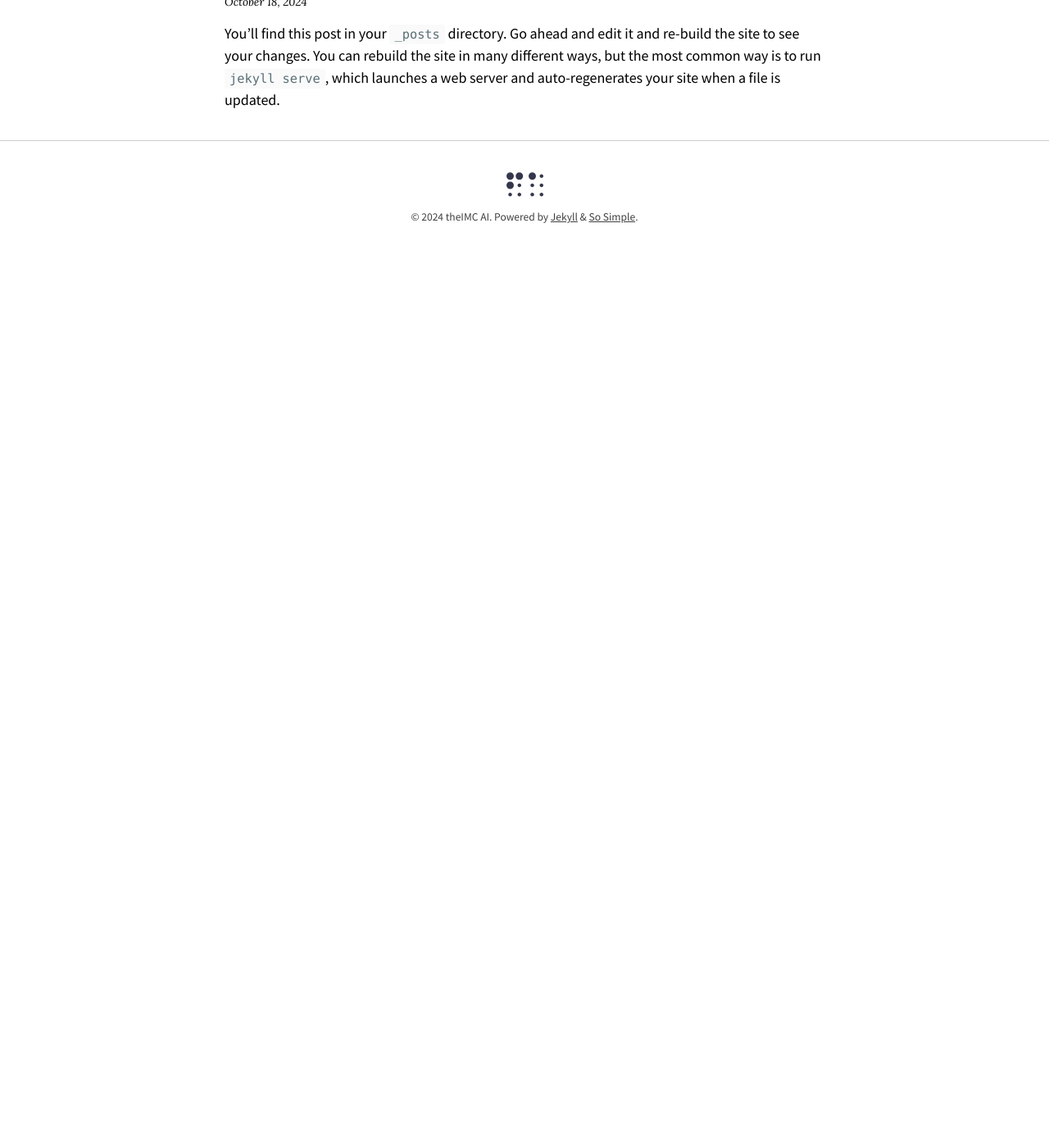
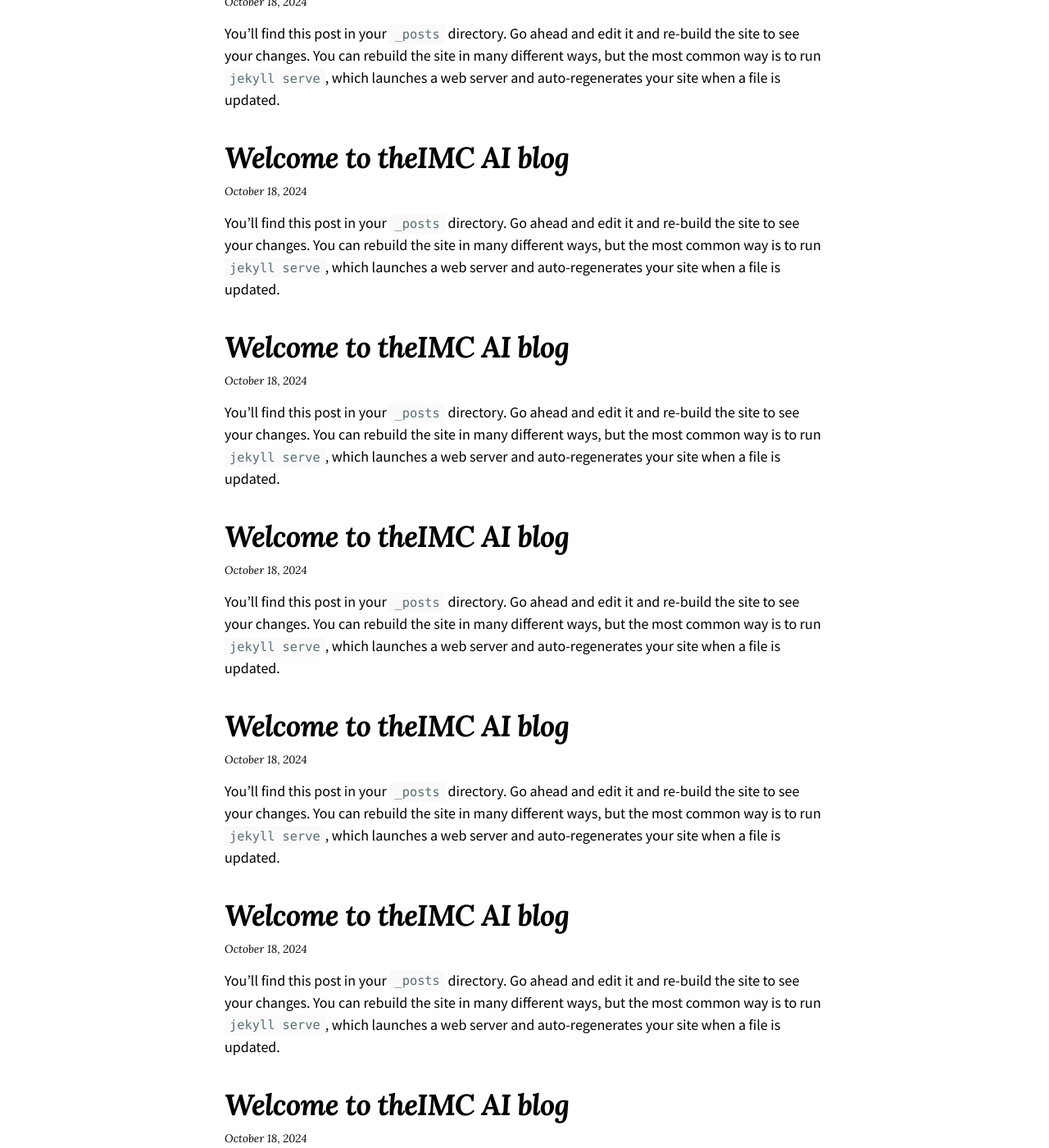
Before and after one commit to hjjson/hjjson.github.io, a Jekyll site: the page built from index.md, in a window 1280 px wide and 1400 px high, scrolled down 254 px. Shown: the whole window at 82% size. Built offline with Jekyll 4.4.1, drawn with Linux system fonts in a browser that asks for light colours; nearby versions of some CDN libraries; the list of posts is cut into pages by our own code; before the commit the page ends 900 px from its top, so only the background shows below that; some of the changed text lies outside the part shown.

```diff
--- a/_config.yml
+++ b/_config.yml
@@ -51,8 +51,8 @@ feed:
   path: atom.xml
 
 # Pagination - https://jekyllrb.com/docs/pagination/
-# paginate: 10
-# paginate_path: /page:num/
+paginate: 5
+paginate_path: /page:num/
 
 # Search
 search_full_content: true #false # can have performance implications for large sites
--- /dev/null
+++ b/_posts/2024-10-18-welcome-to-jekyll copy 2.markdown
@@ -0,0 +1,32 @@
+---
+layout: post
+title:  "Welcome to theIMC AI blog"
+date:   2024-10-18 10:41:26 +0900
+categories: jekyll update
+---
+
+You’ll find this post in your `_posts` directory. Go ahead and edit it and re-build the site to see your changes. You can rebuild the site in many different ways, but the most common way is to run `jekyll serve`, which launches a web server and auto-regenerates your site when a file is updated.
+
+Jekyll requires blog post files to be named according to the following format:
+
+`YEAR-MONTH-DAY-title.MARKUP`
+
+Where `YEAR` is a four-digit number, `MONTH` and `DAY` are both two-digit numbers, and `MARKUP` is the file extension representing the format used in the file. After that, include the necessary front matter. Take a look at the source for this post to get an idea about how it works.
+
+Jekyll also offers powerful support for code snippets:
+
+{% highlight ruby %}
+def print_hi(name)
+  puts "Hi, #{name}"
+end
+print_hi('Tom')
+#=> prints 'Hi, Tom' to STDOUT.
+{% endhighlight %}
+
+Check out the [Jekyll docs][jekyll-docs] for more info on how to get the most out of Jekyll. File all bugs/feature requests at [Jekyll’s GitHub repo][jekyll-gh]. If you have questions, you can ask them on [Jekyll Talk][jekyll-talk].
+
+![image-left]({{ '/images/theimc.png' | relative_url }})
+
+[jekyll-docs]: https://jekyllrb.com/docs/home
+[jekyll-gh]:   https://github.com/jekyll/jekyll
+[jekyll-talk]: https://talk.jekyllrb.com/
--- /dev/null
+++ b/_posts/2024-10-18-welcome-to-jekyll copy 3.markdown
@@ -0,0 +1,32 @@
+---
+layout: post
+title:  "Welcome to theIMC AI blog"
+date:   2024-10-18 10:41:26 +0900
+categories: jekyll update
+---
+
+You’ll find this post in your `_posts` directory. Go ahead and edit it and re-build the site to see your changes. You can rebuild the site in many different ways, but the most common way is to run `jekyll serve`, which launches a web server and auto-regenerates your site when a file is updated.
+
+Jekyll requires blog post files to be named according to the following format:
+
+`YEAR-MONTH-DAY-title.MARKUP`
+
+Where `YEAR` is a four-digit number, `MONTH` and `DAY` are both two-digit numbers, and `MARKUP` is the file extension representing the format used in the file. After that, include the necessary front matter. Take a look at the source for this post to get an idea about how it works.
+
+Jekyll also offers powerful support for code snippets:
+
+{% highlight ruby %}
+def print_hi(name)
+  puts "Hi, #{name}"
+end
+print_hi('Tom')
+#=> prints 'Hi, Tom' to STDOUT.
+{% endhighlight %}
+
+Check out the [Jekyll docs][jekyll-docs] for more info on how to get the most out of Jekyll. File all bugs/feature requests at [Jekyll’s GitHub repo][jekyll-gh]. If you have questions, you can ask them on [Jekyll Talk][jekyll-talk].
+
+![image-left]({{ '/images/theimc.png' | relative_url }})
+
+[jekyll-docs]: https://jekyllrb.com/docs/home
+[jekyll-gh]:   https://github.com/jekyll/jekyll
+[jekyll-talk]: https://talk.jekyllrb.com/
--- /dev/null
+++ b/_posts/2024-10-18-welcome-to-jekyll copy 4.markdown
@@ -0,0 +1,32 @@
+---
+layout: post
+title:  "Welcome to theIMC AI blog"
+date:   2024-10-18 10:41:26 +0900
+categories: jekyll update
+---
+
+You’ll find this post in your `_posts` directory. Go ahead and edit it and re-build the site to see your changes. You can rebuild the site in many different ways, but the most common way is to run `jekyll serve`, which launches a web server and auto-regenerates your site when a file is updated.
+
+Jekyll requires blog post files to be named according to the following format:
+
+`YEAR-MONTH-DAY-title.MARKUP`
+
+Where `YEAR` is a four-digit number, `MONTH` and `DAY` are both two-digit numbers, and `MARKUP` is the file extension representing the format used in the file. After that, include the necessary front matter. Take a look at the source for this post to get an idea about how it works.
+
+Jekyll also offers powerful support for code snippets:
+
+{% highlight ruby %}
+def print_hi(name)
+  puts "Hi, #{name}"
+end
+print_hi('Tom')
+#=> prints 'Hi, Tom' to STDOUT.
+{% endhighlight %}
+
+Check out the [Jekyll docs][jekyll-docs] for more info on how to get the most out of Jekyll. File all bugs/feature requests at [Jekyll’s GitHub repo][jekyll-gh]. If you have questions, you can ask them on [Jekyll Talk][jekyll-talk].
+
+![image-left]({{ '/images/theimc.png' | relative_url }})
+
+[jekyll-docs]: https://jekyllrb.com/docs/home
+[jekyll-gh]:   https://github.com/jekyll/jekyll
+[jekyll-talk]: https://talk.jekyllrb.com/
--- /dev/null
+++ b/_posts/2024-10-18-welcome-to-jekyll copy 5.markdown
@@ -0,0 +1,32 @@
+---
+layout: post
+title:  "Welcome to theIMC AI blog"
+date:   2024-10-18 10:41:26 +0900
+categories: jekyll update
+---
+
+You’ll find this post in your `_posts` directory. Go ahead and edit it and re-build the site to see your changes. You can rebuild the site in many different ways, but the most common way is to run `jekyll serve`, which launches a web server and auto-regenerates your site when a file is updated.
+
+Jekyll requires blog post files to be named according to the following format:
+
+`YEAR-MONTH-DAY-title.MARKUP`
+
+Where `YEAR` is a four-digit number, `MONTH` and `DAY` are both two-digit numbers, and `MARKUP` is the file extension representing the format used in the file. After that, include the necessary front matter. Take a look at the source for this post to get an idea about how it works.
+
+Jekyll also offers powerful support for code snippets:
+
+{% highlight ruby %}
+def print_hi(name)
+  puts "Hi, #{name}"
+end
+print_hi('Tom')
+#=> prints 'Hi, Tom' to STDOUT.
+{% endhighlight %}
+
+Check out the [Jekyll docs][jekyll-docs] for more info on how to get the most out of Jekyll. File all bugs/feature requests at [Jekyll’s GitHub repo][jekyll-gh]. If you have questions, you can ask them on [Jekyll Talk][jekyll-talk].
+
+![image-left]({{ '/images/theimc.png' | relative_url }})
+
+[jekyll-docs]: https://jekyllrb.com/docs/home
+[jekyll-gh]:   https://github.com/jekyll/jekyll
+[jekyll-talk]: https://talk.jekyllrb.com/
--- /dev/null
+++ b/_posts/2024-10-18-welcome-to-jekyll copy 6.markdown
@@ -0,0 +1,32 @@
+---
+layout: post
+title:  "Welcome to theIMC AI blog"
+date:   2024-10-18 10:41:26 +0900
+categories: jekyll update
+---
+
+You’ll find this post in your `_posts` directory. Go ahead and edit it and re-build the site to see your changes. You can rebuild the site in many different ways, but the most common way is to run `jekyll serve`, which launches a web server and auto-regenerates your site when a file is updated.
+
+Jekyll requires blog post files to be named according to the following format:
+
+`YEAR-MONTH-DAY-title.MARKUP`
+
+Where `YEAR` is a four-digit number, `MONTH` and `DAY` are both two-digit numbers, and `MARKUP` is the file extension representing the format used in the file. After that, include the necessary front matter. Take a look at the source for this post to get an idea about how it works.
+
+Jekyll also offers powerful support for code snippets:
+
+{% highlight ruby %}
+def print_hi(name)
+  puts "Hi, #{name}"
+end
+print_hi('Tom')
+#=> prints 'Hi, Tom' to STDOUT.
+{% endhighlight %}
+
+Check out the [Jekyll docs][jekyll-docs] for more info on how to get the most out of Jekyll. File all bugs/feature requests at [Jekyll’s GitHub repo][jekyll-gh]. If you have questions, you can ask them on [Jekyll Talk][jekyll-talk].
+
+![image-left]({{ '/images/theimc.png' | relative_url }})
+
+[jekyll-docs]: https://jekyllrb.com/docs/home
+[jekyll-gh]:   https://github.com/jekyll/jekyll
+[jekyll-talk]: https://talk.jekyllrb.com/
--- /dev/null
+++ b/_posts/2024-10-18-welcome-to-jekyll copy 7.markdown
@@ -0,0 +1,32 @@
+---
+layout: post
+title:  "Welcome to theIMC AI blog"
+date:   2024-10-18 10:41:26 +0900
+categories: jekyll update
+---
+
+You’ll find this post in your `_posts` directory. Go ahead and edit it and re-build the site to see your changes. You can rebuild the site in many different ways, but the most common way is to run `jekyll serve`, which launches a web server and auto-regenerates your site when a file is updated.
+
+Jekyll requires blog post files to be named according to the following format:
+
+`YEAR-MONTH-DAY-title.MARKUP`
+
+Where `YEAR` is a four-digit number, `MONTH` and `DAY` are both two-digit numbers, and `MARKUP` is the file extension representing the format used in the file. After that, include the necessary front matter. Take a look at the source for this post to get an idea about how it works.
+
+Jekyll also offers powerful support for code snippets:
+
+{% highlight ruby %}
+def print_hi(name)
+  puts "Hi, #{name}"
+end
+print_hi('Tom')
+#=> prints 'Hi, Tom' to STDOUT.
+{% endhighlight %}
+
+Check out the [Jekyll docs][jekyll-docs] for more info on how to get the most out of Jekyll. File all bugs/feature requests at [Jekyll’s GitHub repo][jekyll-gh]. If you have questions, you can ask them on [Jekyll Talk][jekyll-talk].
+
+![image-left]({{ '/images/theimc.png' | relative_url }})
+
+[jekyll-docs]: https://jekyllrb.com/docs/home
+[jekyll-gh]:   https://github.com/jekyll/jekyll
+[jekyll-talk]: https://talk.jekyllrb.com/
--- /dev/null
+++ b/_posts/2024-10-18-welcome-to-jekyll copy 8.markdown
@@ -0,0 +1,32 @@
+---
+layout: post
+title:  "Welcome to theIMC AI blog"
+date:   2024-10-18 10:41:26 +0900
+categories: jekyll update
+---
+
+You’ll find this post in your `_posts` directory. Go ahead and edit it and re-build the site to see your changes. You can rebuild the site in many different ways, but the most common way is to run `jekyll serve`, which launches a web server and auto-regenerates your site when a file is updated.
+
+Jekyll requires blog post files to be named according to the following format:
+
+`YEAR-MONTH-DAY-title.MARKUP`
+
+Where `YEAR` is a four-digit number, `MONTH` and `DAY` are both two-digit numbers, and `MARKUP` is the file extension representing the format used in the file. After that, include the necessary front matter. Take a look at the source for this post to get an idea about how it works.
+
+Jekyll also offers powerful support for code snippets:
+
+{% highlight ruby %}
+def print_hi(name)
+  puts "Hi, #{name}"
+end
+print_hi('Tom')
+#=> prints 'Hi, Tom' to STDOUT.
+{% endhighlight %}
+
+Check out the [Jekyll docs][jekyll-docs] for more info on how to get the most out of Jekyll. File all bugs/feature requests at [Jekyll’s GitHub repo][jekyll-gh]. If you have questions, you can ask them on [Jekyll Talk][jekyll-talk].
+
+![image-left]({{ '/images/theimc.png' | relative_url }})
+
+[jekyll-docs]: https://jekyllrb.com/docs/home
+[jekyll-gh]:   https://github.com/jekyll/jekyll
+[jekyll-talk]: https://talk.jekyllrb.com/
--- /dev/null
+++ b/_posts/2024-10-18-welcome-to-jekyll copy 9.markdown
@@ -0,0 +1,32 @@
+---
+layout: post
+title:  "Welcome to theIMC AI blog"
+date:   2024-10-18 10:41:26 +0900
+categories: jekyll update
+---
+
+You’ll find this post in your `_posts` directory. Go ahead and edit it and re-build the site to see your changes. You can rebuild the site in many different ways, but the most common way is to run `jekyll serve`, which launches a web server and auto-regenerates your site when a file is updated.
+
+Jekyll requires blog post files to be named according to the following format:
+
+`YEAR-MONTH-DAY-title.MARKUP`
+
+Where `YEAR` is a four-digit number, `MONTH` and `DAY` are both two-digit numbers, and `MARKUP` is the file extension representing the format used in the file. After that, include the necessary front matter. Take a look at the source for this post to get an idea about how it works.
+
+Jekyll also offers powerful support for code snippets:
+
+{% highlight ruby %}
+def print_hi(name)
+  puts "Hi, #{name}"
+end
+print_hi('Tom')
+#=> prints 'Hi, Tom' to STDOUT.
+{% endhighlight %}
+
+Check out the [Jekyll docs][jekyll-docs] for more info on how to get the most out of Jekyll. File all bugs/feature requests at [Jekyll’s GitHub repo][jekyll-gh]. If you have questions, you can ask them on [Jekyll Talk][jekyll-talk].
+
+![image-left]({{ '/images/theimc.png' | relative_url }})
+
+[jekyll-docs]: https://jekyllrb.com/docs/home
+[jekyll-gh]:   https://github.com/jekyll/jekyll
+[jekyll-talk]: https://talk.jekyllrb.com/
--- /dev/null
+++ b/_posts/2024-10-18-welcome-to-jekyll copy.markdown
@@ -0,0 +1,32 @@
+---
+layout: post
+title:  "Welcome to theIMC AI blog"
+date:   2024-10-18 10:41:26 +0900
+categories: jekyll update
+---
+
+You’ll find this post in your `_posts` directory. Go ahead and edit it and re-build the site to see your changes. You can rebuild the site in many different ways, but the most common way is to run `jekyll serve`, which launches a web server and auto-regenerates your site when a file is updated.
+
+Jekyll requires blog post files to be named according to the following format:
+
+`YEAR-MONTH-DAY-title.MARKUP`
+
+Where `YEAR` is a four-digit number, `MONTH` and `DAY` are both two-digit numbers, and `MARKUP` is the file extension representing the format used in the file. After that, include the necessary front matter. Take a look at the source for this post to get an idea about how it works.
+
+Jekyll also offers powerful support for code snippets:
+
+{% highlight ruby %}
+def print_hi(name)
+  puts "Hi, #{name}"
+end
+print_hi('Tom')
+#=> prints 'Hi, Tom' to STDOUT.
+{% endhighlight %}
+
+Check out the [Jekyll docs][jekyll-docs] for more info on how to get the most out of Jekyll. File all bugs/feature requests at [Jekyll’s GitHub repo][jekyll-gh]. If you have questions, you can ask them on [Jekyll Talk][jekyll-talk].
+
+![image-left]({{ '/images/theimc.png' | relative_url }})
+
+[jekyll-docs]: https://jekyllrb.com/docs/home
+[jekyll-gh]:   https://github.com/jekyll/jekyll
+[jekyll-talk]: https://talk.jekyllrb.com/
--- /dev/null
+++ b/index.html
@@ -0,0 +1,4 @@
+---
+layout: home
+paginate: true
+---
```
Also changed, not shown: Gemfile (added, +7 -0 lines), _posts/2024-10-18-welcome-to-jekyll copy 10.markdown (added, +32 -0 lines), _posts/2024-10-18-welcome-to-jekyll copy 11.markdown (added, +32 -0 lines), _posts/2024-10-18-welcome-to-jekyll copy 12.markdown (added, +32 -0 lines).
